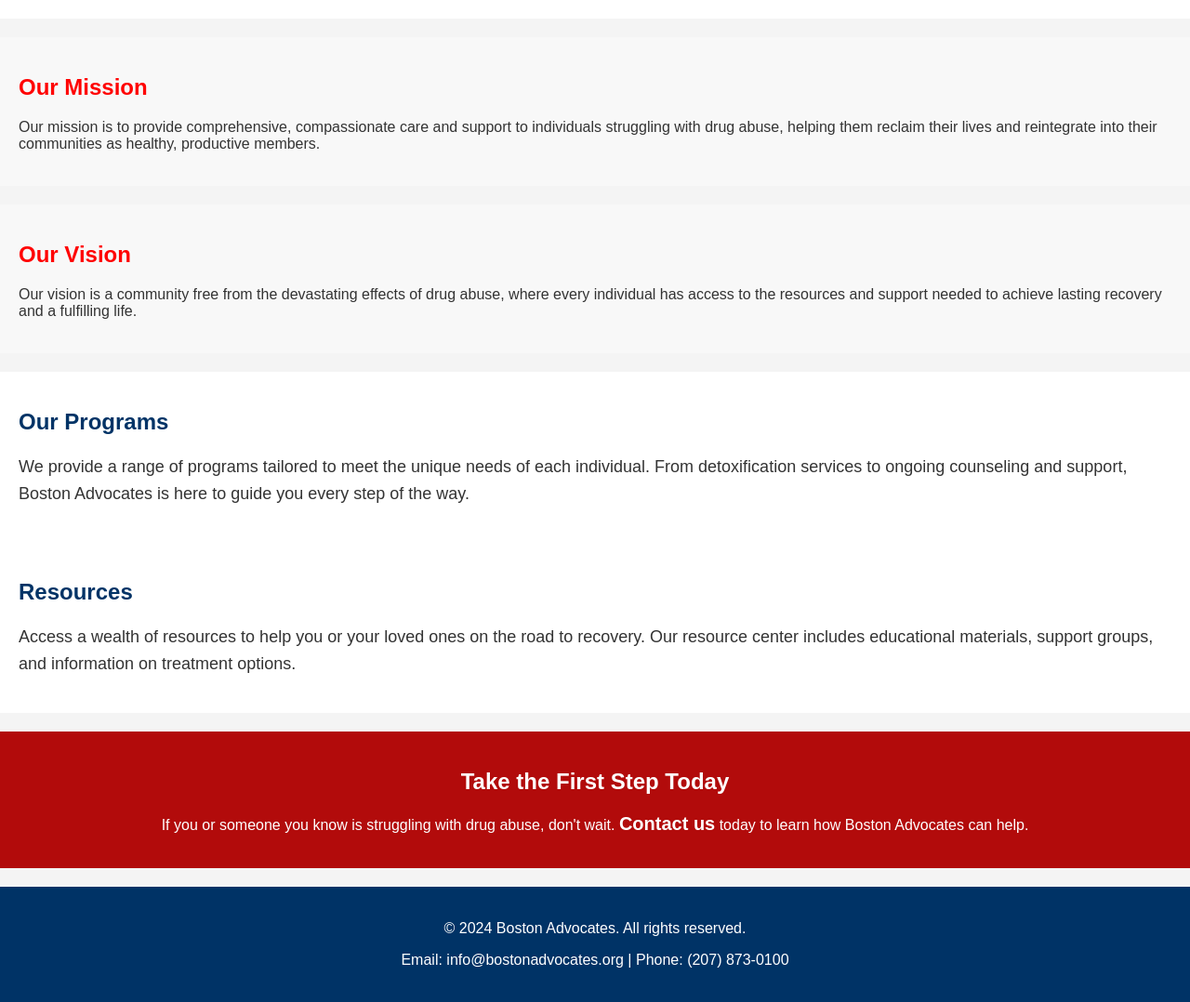
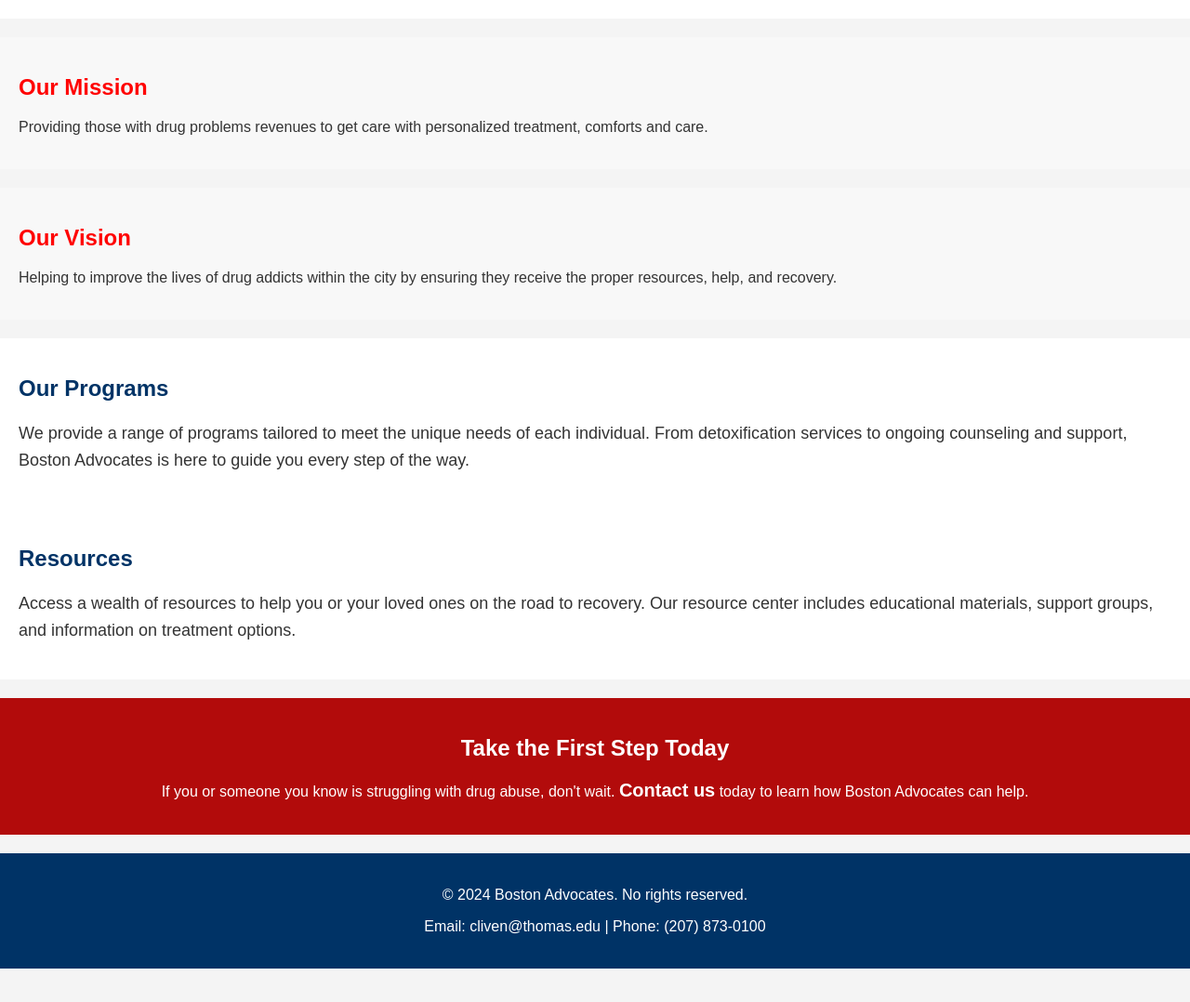
Before and after one commit to BostonAdvocates/my-website, a plain HTML site: page index.html in a window 1280 px wide. Shown: the part 640-1718 px from the top of the page at 93% size. After the commit the page ends 1682 px from the top, so only its background shows below. Drawn offline with Linux system fonts and the light colour scheme.

Commit message:
Update index.html

```diff
--- a/index.html
+++ b/index.html
@@ -125,12 +125,12 @@
 
     <section class="mission" id="mission">
         <h2>Our Mission</h2>
-        <p>Our mission is to provide comprehensive, compassionate care and support to individuals struggling with drug abuse, helping them reclaim their lives and reintegrate into their communities as healthy, productive members.</p>
+        <p>Providing those with drug problems revenues to get care with personalized treatment, comforts and care.</p>
     </section>
 
     <section class="vision" id="vision">
         <h2>Our Vision</h2>
-        <p>Our vision is a community free from the devastating effects of drug abuse, where every individual has access to the resources and support needed to achieve lasting recovery and a fulfilling life.</p>
+        <p>Helping to improve the lives of drug addicts within the city by ensuring they receive the proper resources, help, and recovery.</p>
     </section>
 
     <section class="content" id="programs">
@@ -149,8 +149,8 @@
     </section>
 
     <footer id="contact">
-        <p>&copy; 2024 Boston Advocates. All rights reserved.</p>
-        <p>Email: info@bostonadvocates.org | Phone: (207) 873-0100</p>
+        <p>&copy; 2024 Boston Advocates. No rights reserved.</p>
+        <p>Email: cliven@thomas.edu | Phone: (207) 873-0100</p>
     </footer>
 </body>
 </html>
```
